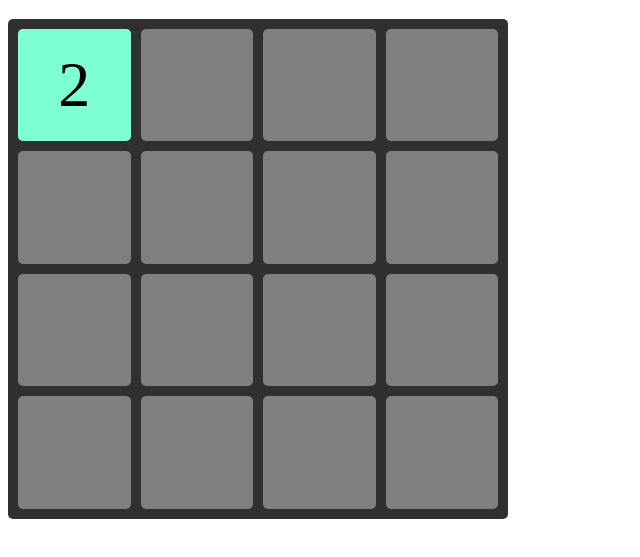
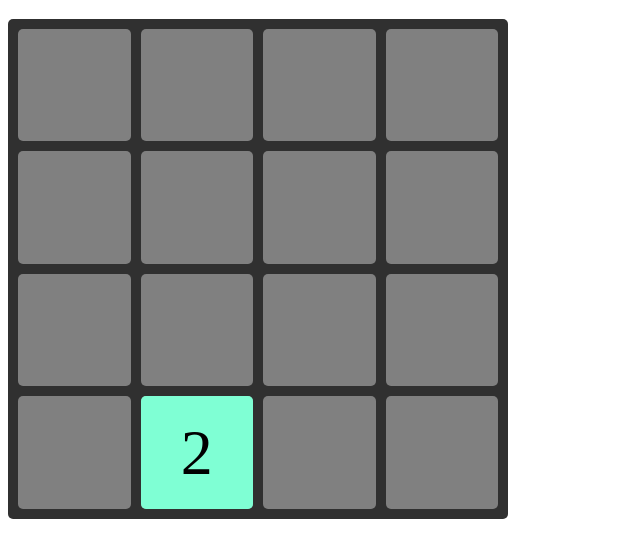
Before and after one commit to rinnegard/2048, a website: page index.html in a window 1280 px wide. Shown: the part 61-618 px from the top of the page, without its empty margins (0-640 px from the left). Drawn offline with Linux system fonts and the light colour scheme.

Commit message:
Added tile creation to js

```diff
--- a/index.html
+++ b/index.html
@@ -29,7 +29,6 @@
             <div class="square"></div>
             <div class="square"></div>
             <div class="square"></div>
-            <div class="tile">2</div>
         </div>
     </main>
     <footer>
--- a/script.js
+++ b/script.js
@@ -1,7 +1,25 @@
 console.log("Loaded");
 
-const tiles = document.querySelectorAll(".tile");
-console.log(tiles);
+class Tile {
+    x;
+    y;
+    element;
+
+    constructor() {
+        let newTile = document.createElement("div")
+        newTile.classList.toggle("tile");
+
+        this.element = newTile;
+
+        this.x = Math.floor(Math.random() * 4);
+        this.y = Math.floor(Math.random() * 4);
+
+        newTile.textContent = "2";
+
+        newTile.style.setProperty("--x", this.x)
+        newTile.style.setProperty("--y", this.y)
+    }
+}
 
 window.addEventListener("keydown", (event) => {
     switch (event.key) {
@@ -49,3 +67,12 @@ function moveTiles(direction) {
         }
     })
 }
+
+let newTile = new Tile();
+
+let gameBoard = document.querySelector(".gameBoard");
+gameBoard.appendChild(newTile.element)
+
+
+const tiles = document.querySelectorAll(".tile");
+console.log(tiles);
```
